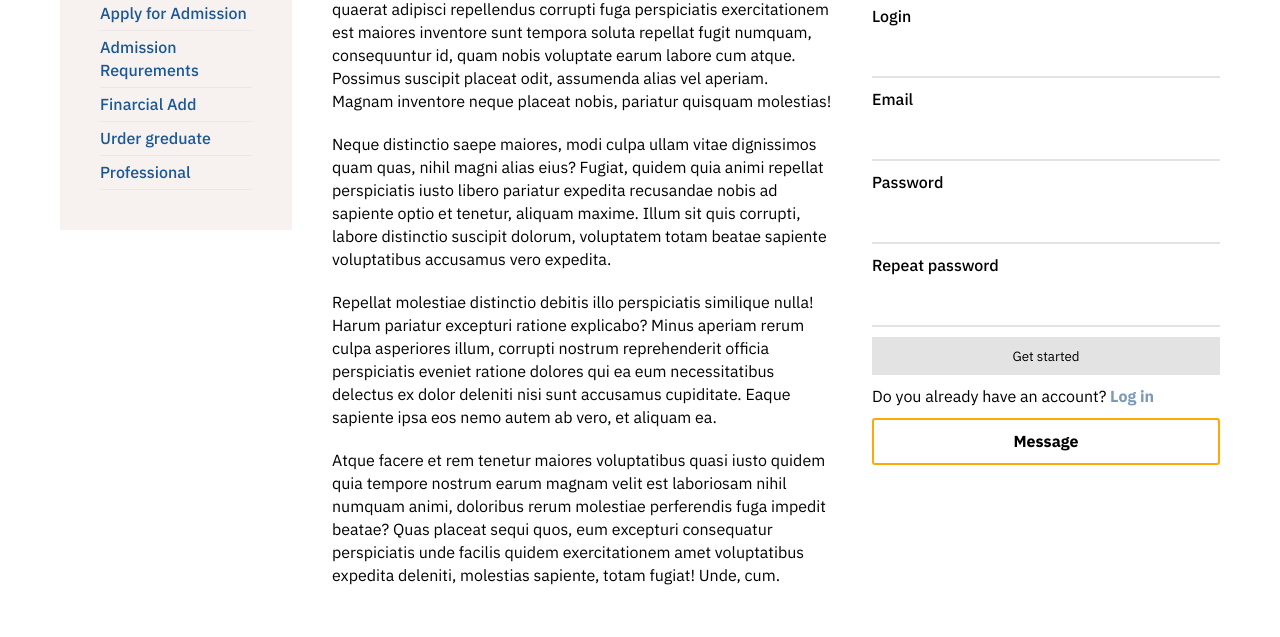
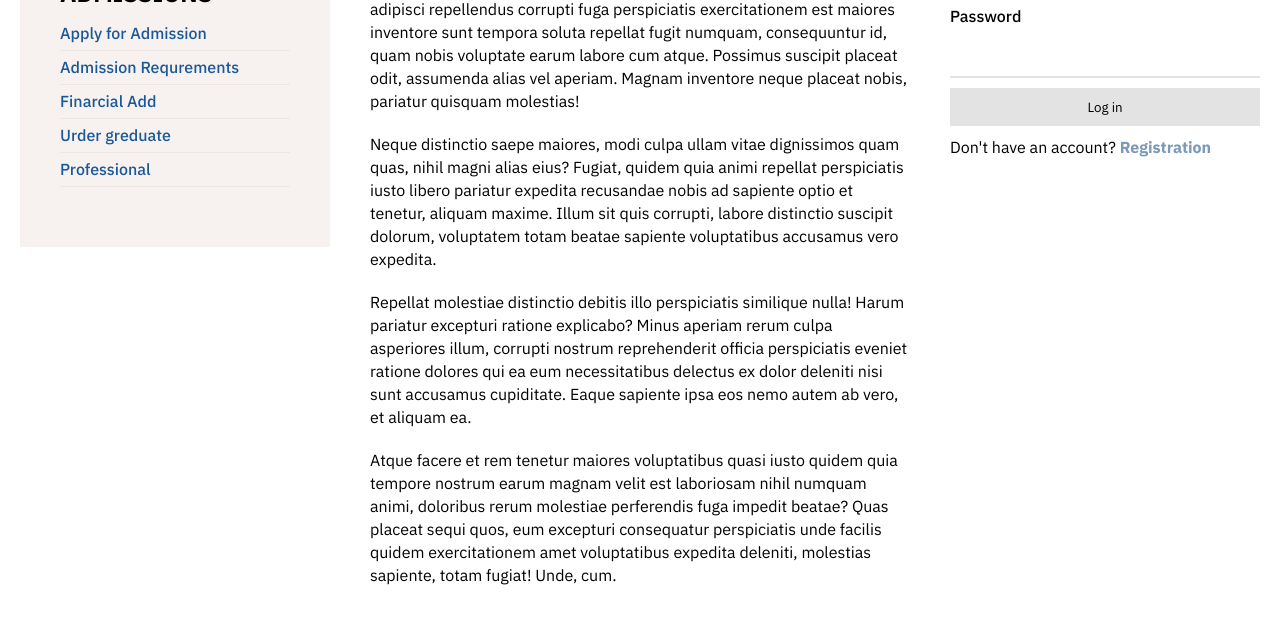
Before and after one commit to IDVAN3/san-dip, a plain HTML site: page index.html in a window 1280 px wide. Shown: the part 206-843 px from the top of the page. Drawn offline with Linux system fonts and the light colour scheme.

Commit message:
Add files via upload

```diff
--- a/#source/scss/style.scss
+++ b/#source/scss/style.scss
@@ -22,7 +22,7 @@ $line-height: 23px;
 
 
 // <ПЕРЕМЕННЫЕ>-------------------------------------------------------------
-$max-width: 1200;
+$max-width: 1400;
 $min-width: 320;
 $body-font-size: 14;
 $padd-container: 20;
@@ -203,10 +203,10 @@ h6 {
     padding: 40px 0;
 }
 .main-left{
-    padding: 40px;
+    padding: 60px 40px;
     background-color: #f7f2ef;
     height: fit-content;
-    width: 20%;
+    width: 25%;
 }
 .section-main a{
     color: #1a5897;
@@ -218,7 +218,7 @@ h6 {
 .main-title{
     text-transform: uppercase;
     font-weight: bold;
-    font-size: 18px;
+    font-size: 24px;
     padding-bottom: 12px;
 }
 .main-left__item{
@@ -235,7 +235,7 @@ h1{
     width: 50%;
 }
 .main-right{
-    width: 30%;
+    width: 25%;
 }
 .section-main p{
     padding: 10px 0;
--- a/index.html
+++ b/index.html
@@ -72,21 +72,14 @@
                     </div>
                     <div class="main-right">
                         <form action="vendor/signup.php" method="post" enctype="multipart/form-data">
-                            <label>Full name</label>
-                            <input type="text" name="full_name">
                             <label>Login</label>
                             <input type="text" name="login">
-                            <label>Email</label>
-                            <input type="email" name="email">
                             <label>Password</label>
                             <input type="password" name="password">
-                            <label>Repeat password</label>
-                            <input type="password" name="password_confirm">
-                            <button type="submit">Get started</button>
+                            <button type="submit">Log in</button>
                             <p>
-                                Do you already have an account? <a href="/index.php">Log in</a>
+                                Don't have an account? <a href="/register.php">Registration</a>
                             </p>
-                            <p class="msg">Message</p>
                         </form>
                     </div>
                 </div>
```
Also changed, not shown: css/style.css.
